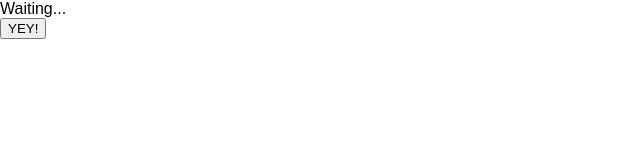
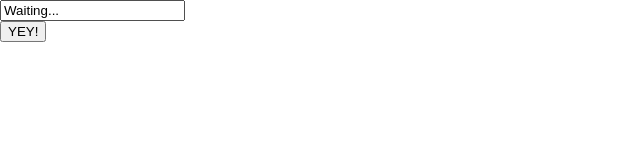
Before and after one commit to resistdesign/mio-piano, a React (Vite) app: page / in a window 1280 px wide. Shown: the top 160 px of the page, without its empty margins (0-640 px from the left). Built offline with nearby package versions, Linux system fonts and the light colour scheme.

Commit message:
chore: (repo) Automatic commit.

```diff
--- a/src/index.tsx
+++ b/src/index.tsx
@@ -17,12 +17,15 @@ const App: FC = () => {
     const onClick = useCallback(() => {
         setMessage('Things are happening!!!');
     }, setMessage);
+    const onInput = useCallback((e: React.ChangeEvent<HTMLInputElement>) => {
+        setMessage(e.currentTarget.value);
+    }, [setMessage]);
 
     return (
         <>
             <GlobalStyle/>
             <div>
-                {message}
+                <input type="text" value={message} onChange={onInput}/>
                 <br/>
                 <button onClick={onClick}>YEY!</button>
             </div>
```
